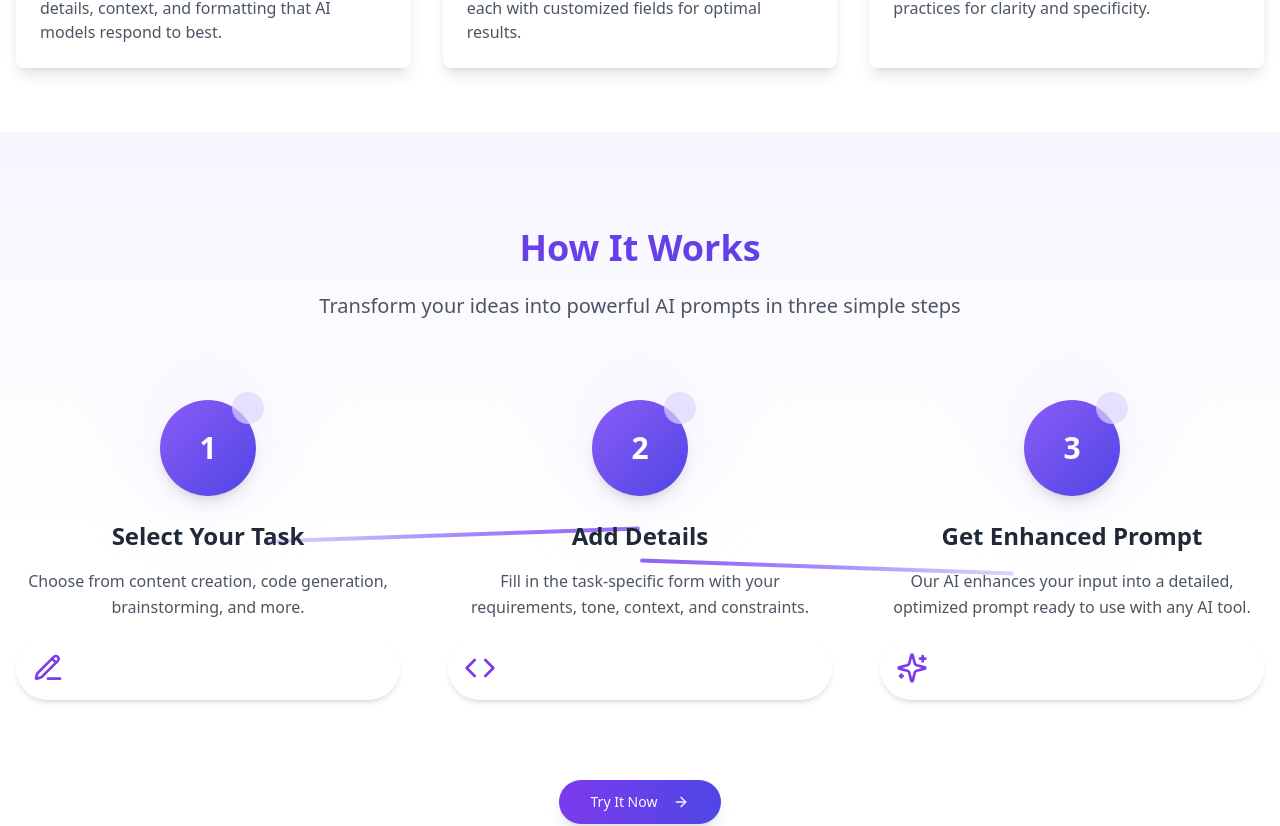
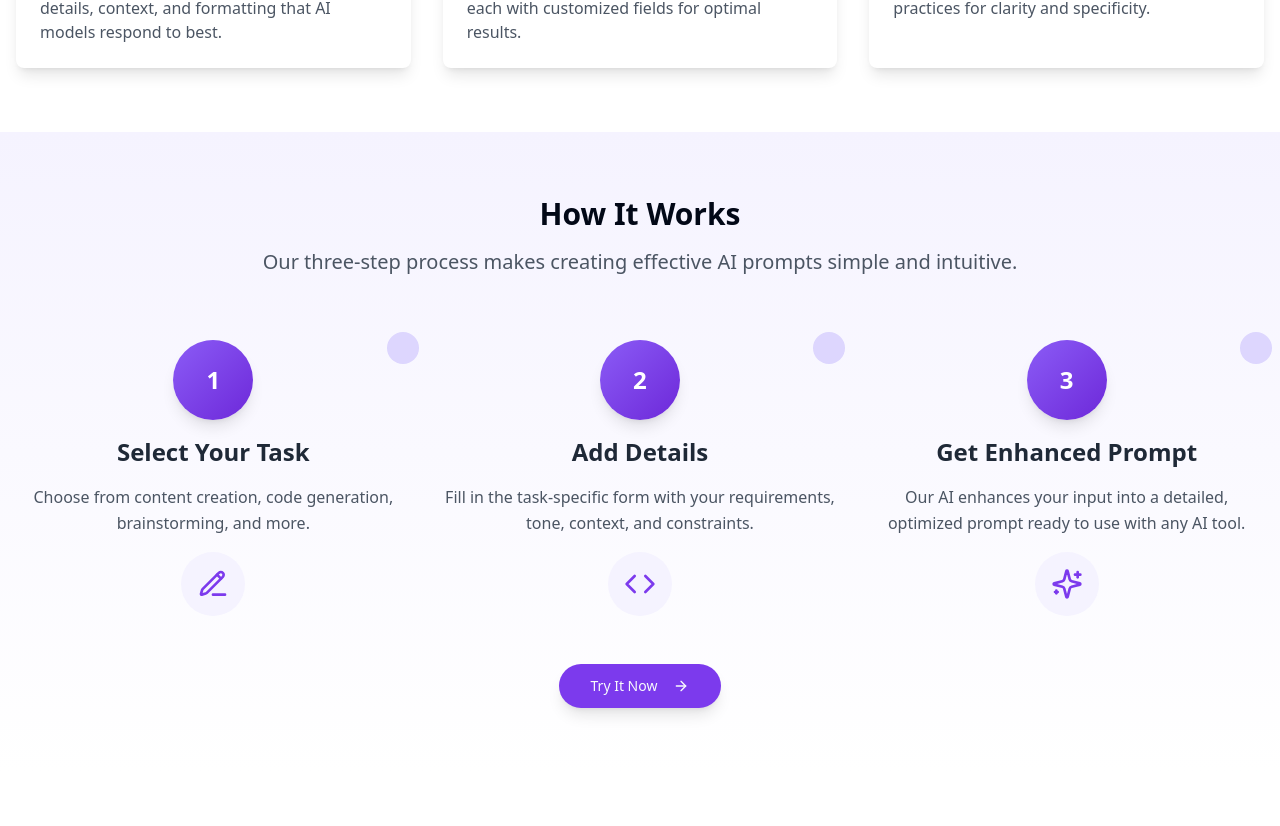
Before and after one commit to rdh-bot-ai/brainwaveprompts, a React (Vite) app: page / in a window 1280 px wide. Shown: the part 930-1756 px from the top of the page. Built offline with nearby package versions, Linux system fonts and the light colour scheme.

Commit message:
Reverted to commit 526849ded6fb62105e7d95401255bcc1ff7dd78e

```diff
--- a/src/components/home/HowItWorksSection.tsx
+++ b/src/components/home/HowItWorksSection.tsx
@@ -1,86 +1,38 @@
-
 import React from "react";
 import { Link } from "react-router-dom";
 import { Button } from "@/components/ui/button";
 import { PencilLine, Code, Sparkles, ArrowRight } from "lucide-react";
-
 const HowItWorksSection = () => {
-  return (
-    <section className="relative py-24 px-4 overflow-hidden">
-      {/* Background with gradient */}
-      <div className="absolute inset-0 bg-gradient-to-b from-purple-50/80 via-white to-white"></div>
-
-      <div className="relative max-w-7xl mx-auto">
-        <div className="text-center mb-20">
-          <h2 className="text-4xl font-bold mb-6 bg-gradient-to-r from-purple-600 to-indigo-600 bg-clip-text text-transparent">
-            How It Works
-          </h2>
-          <p className="text-xl text-gray-600 max-w-2xl mx-auto">
-            Transform your ideas into powerful AI prompts in three simple steps
+  return <section className="py-16 px-4 bg-gradient-to-b from-purple-50 to-white">
+      <div className="max-w-7xl mx-auto">
+        <div className="text-center mb-16">
+          <h2 className="text-3xl font-bold mb-4">How It Works</h2>
+          <p className="text-xl text-gray-600 max-w-3xl mx-auto">
+            Our three-step process makes creating effective AI prompts simple
+            and intuitive.
           </p>
         </div>
 
-        <div className="grid md:grid-cols-3 gap-12 relative">
-          {/* Connecting Lines */}
-          <div className="hidden md:block absolute top-1/2 left-0 w-full -translate-y-1/2 pointer-events-none">
-            <div className="relative h-0.5 w-full">
-              {/* First connecting line */}
-              <div
-                className="absolute left-[20%] right-[50%] h-1 rounded-full bg-gradient-to-r from-purple-200 via-purple-400 to-purple-500"
-                style={{
-                  transform: 'translateY(-1rem) rotate(-2deg)',
-                  filter: 'blur(0.5px)'
-                }}
-              />
-              {/* Second connecting line */}
-              <div
-                className="absolute left-[50%] right-[20%] h-1 rounded-full bg-gradient-to-r from-purple-500 via-purple-400 to-purple-200"
-                style={{
-                  transform: 'translateY(1rem) rotate(2deg)',
-                  filter: 'blur(0.5px)'
-                }}
-              />
-            </div>
-          </div>
+        <div className="grid md:grid-cols-3 gap-8 relative">
 
-          <Step
-            number={1}
-            title="Select Your Task"
-            description="Choose from content creation, code generation, brainstorming, and more."
-            icon={<PencilLine className="w-8 h-8 text-purple-600" />}
-          />
 
-          <Step
-            number={2}
-            title="Add Details"
-            description="Fill in the task-specific form with your requirements, tone, context, and constraints."
-            icon={<Code className="w-8 h-8 text-purple-600" />}
-          />
+          <Step number={1} title="Select Your Task" description="Choose from content creation, code generation, brainstorming, and more." icon={<PencilLine className="w-8 h-8 text-purple-600" />} />
 
-          <Step
-            number={3}
-            title="Get Enhanced Prompt"
-            description="Our AI enhances your input into a detailed, optimized prompt ready to use with any AI tool."
-            icon={<Sparkles className="w-8 h-8 text-purple-600" />}
-          />
+          <Step number={2} title="Add Details" description="Fill in the task-specific form with your requirements, tone, context, and constraints." icon={<Code className="w-8 h-8 text-purple-600" />} />
+
+          <Step number={3} title="Get Enhanced Prompt" description="Our AI enhances your input into a detailed, optimized prompt ready to use with any AI tool." icon={<Sparkles className="w-8 h-8 text-purple-600" />} />
         </div>
 
-        <div className="text-center mt-20">
-          <Button
-            size="lg"
-            asChild
-            className="rounded-full bg-gradient-to-r from-purple-600 to-indigo-600 hover:from-purple-700 hover:to-indigo-700 shadow-lg transform transition-all duration-300 hover:-translate-y-0.5 hover:shadow-xl"
-          >
+        <div className="text-center mt-12">
+          <Button size="lg" asChild className="rounded-full bg-purple-600 hover:bg-purple-700 shadow-lg transform transition-all hover:-translate-y-0.5">
             <Link to="/builder">
               Try It Now <ArrowRight className="ml-2 h-4 w-4" />
             </Link>
           </Button>
         </div>
       </div>
-    </section>
-  );
+    </section>;
 };
-
 const Step = ({
   number,
   title,
@@ -92,38 +44,22 @@ const Step = ({
   description: string;
   icon: React.ReactNode;
 }) => {
-  return (
-    <div className="relative z-10 group">
-      <div className="text-center space-y-6">
-        <div className="relative inline-block">
-          {/* Animated background blur effect */}
-          <div className="absolute -inset-4 bg-purple-100/50 rounded-full blur-2xl transition-all duration-500 group-hover:bg-purple-200/50" />
-
-          {/* Number circle */}
-          <div className="relative">
-            <div className="w-24 h-24 mx-auto rounded-full bg-gradient-to-br from-purple-500 to-indigo-600 flex items-center justify-center transform transition-transform duration-500 group-hover:scale-110 shadow-lg">
-              <span className="text-3xl font-bold text-white">{number}</span>
-            </div>
-            <div className="absolute -top-2 -right-2 w-8 h-8 rounded-full bg-purple-200 animate-pulse opacity-70" />
+  return <div className="relative">
+      <div className="text-center space-y-4">
+        <div className="relative">
+          <div className="w-20 h-20 mx-auto rounded-full bg-gradient-to-br from-purple-500 to-purple-700 flex items-center justify-center transform transition-transform hover:scale-105 shadow-lg">
+            <span className="text-2xl font-bold text-white">{number}</span>
           </div>
+          <div className="absolute -top-2 -right-2 w-8 h-8 rounded-full bg-purple-200 animate-pulse delay-150" />
         </div>
-
-        <div className="relative space-y-4">
-          <h3 className="text-2xl font-bold text-gray-800 group-hover:text-purple-600 transition-colors duration-300">
-            {title}
-          </h3>
-          <p className="text-gray-600 leading-relaxed max-w-sm mx-auto">
-            {description}
-          </p>
-          <div className="mt-6">
-            <div className="p-4 bg-white/80 backdrop-blur-sm rounded-full shadow-md transform transition-all duration-300 group-hover:scale-110 group-hover:shadow-lg">
-              {icon}
-            </div>
+        <h3 className="text-2xl font-bold text-gray-800">{title}</h3>
+        <p className="text-gray-600 leading-relaxed">{description}</p>
+        <div className="mt-4 flex justify-center">
+          <div className="p-4 bg-purple-50 rounded-full">
+            {icon}
           </div>
         </div>
       </div>
-    </div>
-  );
+    </div>;
 };
-
 export default HowItWorksSection;
```
